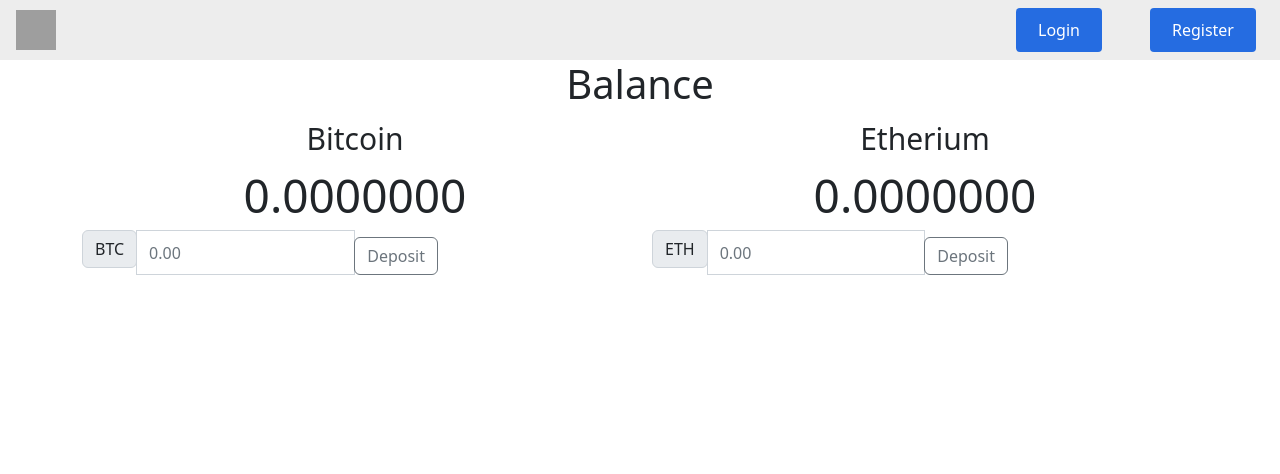
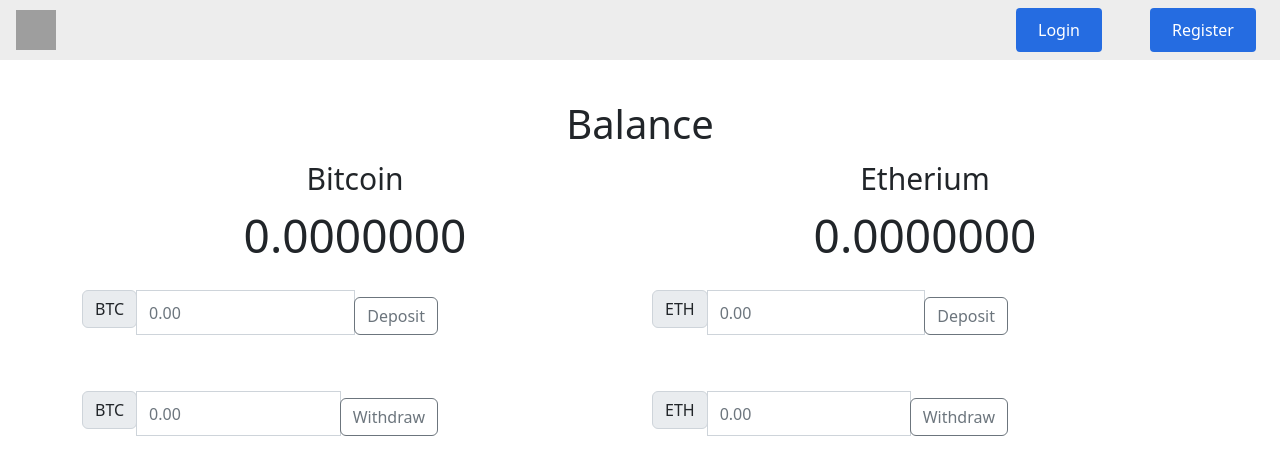
Before and after one commit to Ruturajnawale10/nft-trading-marketplace-frontend, a React (Create React App) app: page /wallet in a window 1280 px wide. Shown: the top 474 px of the page. Built offline with nearby package versions, Linux system fonts and the light colour scheme; no server answers; grey boxes are pictures that could not be loaded.

Commit message:
- Added withdraw UI and POST requests

```diff
--- a/src/components/Wallet/Wallet.css
+++ b/src/components/Wallet/Wallet.css
@@ -6,3 +6,7 @@
 #balance {
     font-size: 46px;
 }
+
+.row {
+    padding-top: 20px;
+}
--- a/src/components/Wallet/Wallet.js
+++ b/src/components/Wallet/Wallet.js
@@ -8,6 +8,8 @@ function Wallet() {
   const [balance, setBalance] = useState({ btcbalance: 0.0, ethbalance: 0.0 });
   const [btc, setbtc] = useState(0);
   const [eth, seteth] = useState(0);
+  const [btc_withdraw, setbtc_withdraw] = useState(0);
+  const [eth_withdraw, seteth_withdraw] = useState(0);
   const [warningBannerDiv, setWarningBannerDiv] = useState(null);
 
   useEffect(() => {
@@ -36,8 +38,8 @@ function Wallet() {
 
   const onDepositClick = (e) => {
     if (
-      (btc === 0 && e.target.id == "btc") ||
-      (eth === 0 && e.target.id == "eth")
+      (btc === 0 && e.target.id === "btc") ||
+      (eth === 0 && e.target.id === "eth")
     ) {
       setWarningBannerDiv(<WarningBanner msg={"Amount should be non-zero"} />);
       return;
@@ -48,6 +50,28 @@ function Wallet() {
         walletID: localStorage.getItem("wallet_id"),
         btc: btc,
         eth: eth,
+      })
+      .then((response) => {
+        if (response.status === 200) {
+          window.location.reload(false);
+        }
+      });
+  };
+
+  const onWithdrawClick = (e) => {
+    if (
+      (btc_withdraw > balance.btcbalance && e.target.id === "btc2") ||
+      (eth_withdraw > balance.ethbalance && e.target.id === "eth2")
+    ) {
+      setWarningBannerDiv(<WarningBanner msg={"Withdrawing amount should be less than available balance"} />);
+      return;
+    }
+
+    axios
+      .post("/wallet/balance/withdraw", {
+        walletID: localStorage.getItem("wallet_id"),
+        btc: btc_withdraw,
+        eth: eth_withdraw,
       })
       .then((response) => {
         if (response.status === 200) {
@@ -124,6 +148,66 @@ function Wallet() {
           </div>
         </div>
       </div>
+      <div className="row">
+        <div className="col-md-6">
+          <div className="row">
+            <div className="col-md-8">
+              <div class="input-group mb-3">
+                <div class="input-group-prepend">
+                  <span class="input-group-text">BTC</span>
+                </div>
+                <input
+                  type="text"
+                  class="form-control"
+                  onChange={(e) => {
+                    setbtc_withdraw(e.target.value);
+                  }}
+                  placeholder="0.00"
+                />
+                <div class="input-group-append">
+                  <button
+                    id="btc2"
+                    class="btn btn-outline-secondary"
+                    type="button"
+                    onClick={onWithdrawClick}
+                  >
+                    Withdraw
+                  </button>
+                </div>
+              </div>
+            </div>
+          </div>
+        </div>
+        <div className="col-md-6">
+          <div className="row">
+            <div className="col-md-8">
+              <div class="input-group mb-3">
+                <div class="input-group-prepend">
+                  <span class="input-group-text">ETH</span>
+                </div>
+                <input
+                  type="text"
+                  class="form-control"
+                  onChange={(e) => {
+                    seteth_withdraw(e.target.value);
+                  }}
+                  placeholder="0.00"
+                />
+                <div class="input-group-append">
+                  <button
+                    id="eth2"
+                    class="btn btn-outline-secondary"
+                    type="button"
+                    onClick={onWithdrawClick}
+                  >
+                    Withdraw
+                  </button>
+                </div>
+              </div>
+            </div>
+          </div>
+        </div>
+      </div>
     </div>
   );
 }
```
